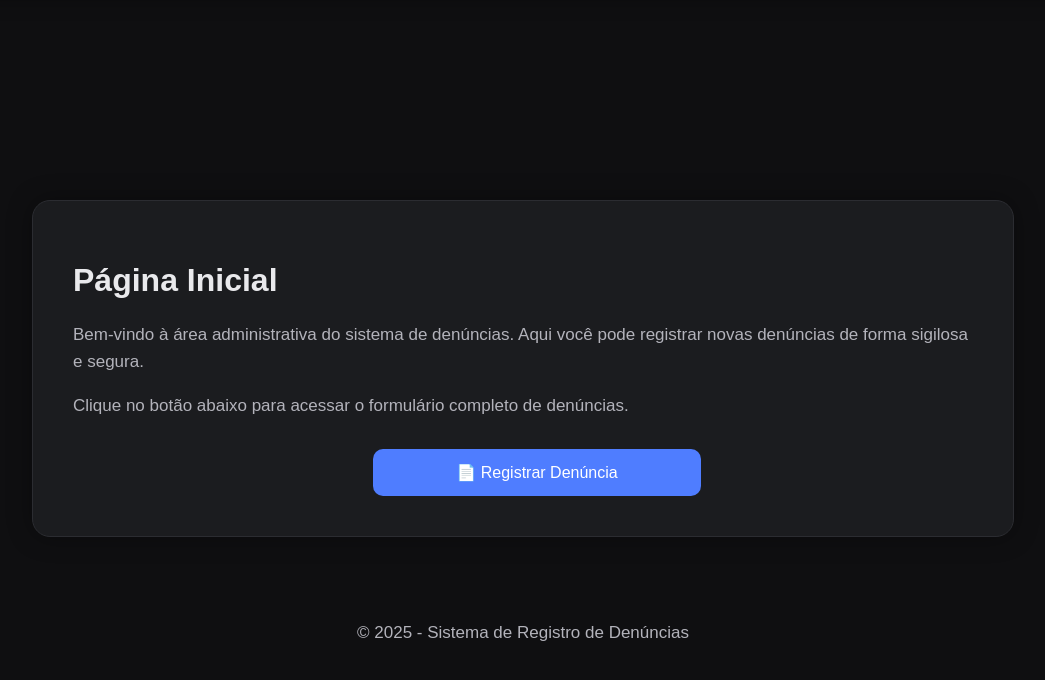
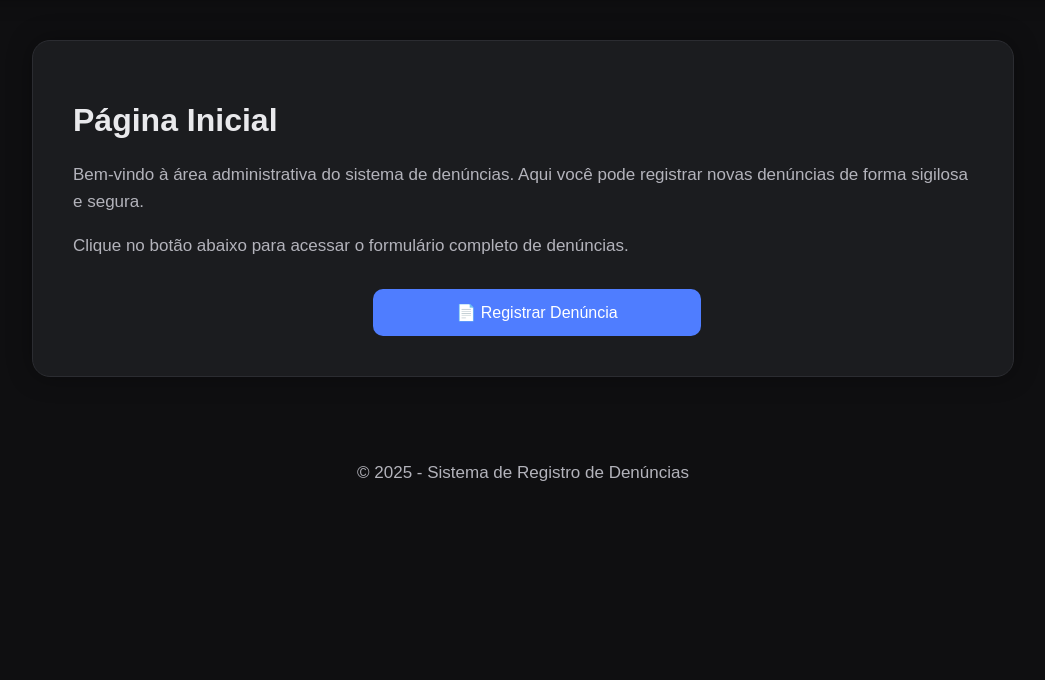
Before and after one commit to Timoteo-Dev-HD/Fomulario_de_Registro_de_Denuncias, a Flask app: page / in a window 1280 px wide. Shown: the part 46-726 px from the top of the page, without its empty margins (117-1162 px from the left). Run offline with Flask 3, Linux system fonts and the light colour scheme; some libraries are stand-ins or nearby versions.

```diff
--- a/src/views/static/css/indexUser.css
+++ b/src/views/static/css/indexUser.css
@@ -33,7 +33,6 @@
         .container {
             max-width: 900px;
             margin: 40px auto;
-            margin-top: 200px;
             background: var(--surface);
             padding: 40px;
             border-radius: 18px;
```
